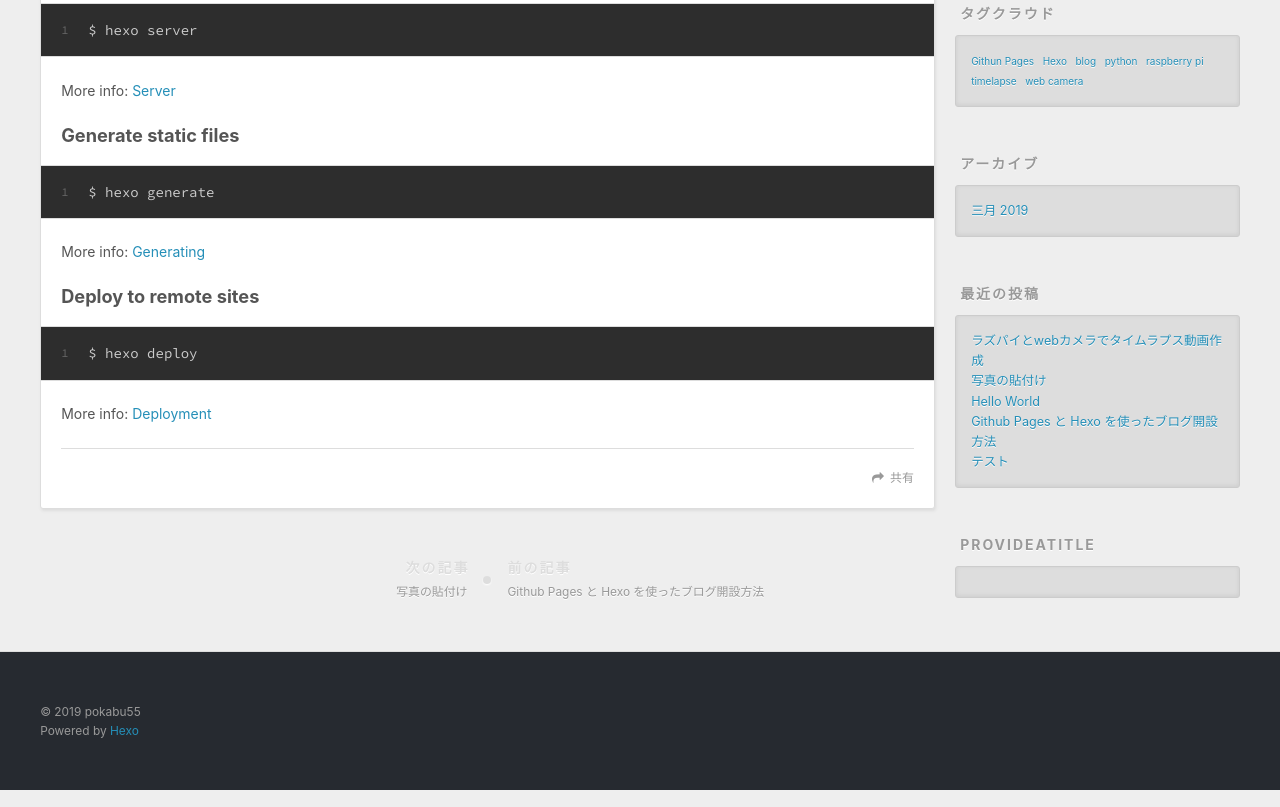
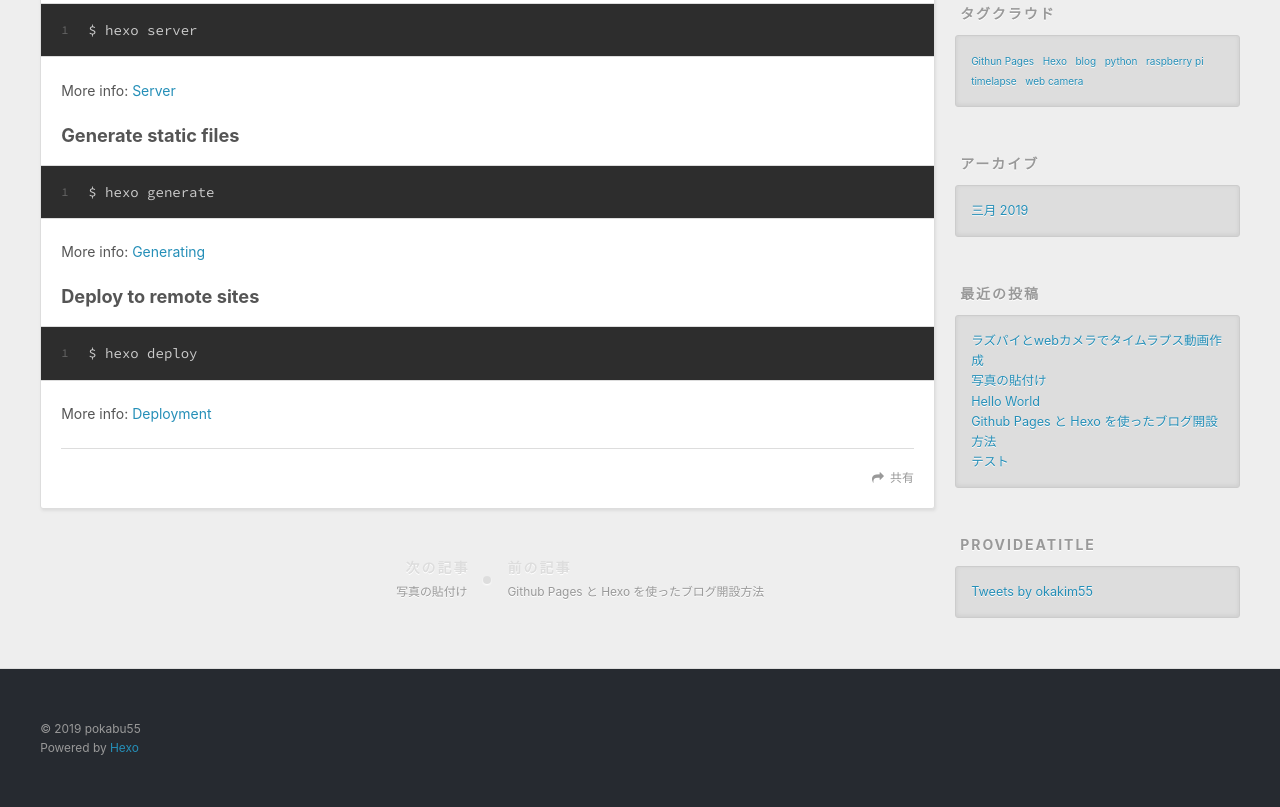
Before and after one commit to pokabu55/pokabu55.github.io, a plain HTML site: page 2019/03/05/hello-world/index.html in a window 1280 px wide. Shown: the part 766-1573 px from the top of the page. Drawn offline with nearby package versions, Linux system fonts and the light colour scheme.

Commit message:
Site updated: 2019-03-09 22:25:58

```diff
--- a/2019/03/05/hello-world/index.html
+++ b/2019/03/05/hello-world/index.html
@@ -209,7 +209,7 @@
     <div id="provideAnID" class="widget-wrap">
   <h3 class="widget-title">ProvideATitle</h3>
   <div class="widget">
-
+    <a class="twitter-timeline" href="https://twitter.com/okakim55?ref_src=twsrc%5Etfw">Tweets by okakim55</a> <script async src="https://platform.twitter.com/widgets.js" charset="utf-8"></script>
   </div>
 </div>
 
```
Also changed, not shown: 2019/03/05/テスト/index.html (+1 -1 lines), 2019/03/05/ブログ開設方法/index.html (+1 -1 lines), 2019/03/05/写真の貼付け/index.html (+1 -1 lines), 2019/03/09/ラズパイとwebカメラでタイムラプス動画作成/index.html (+1 -1 lines), archives/2019/03/index.html (+1 -1 lines), archives/2019/index.html (+1 -1 lines), archives/index.html (+1 -1 lines), categories/camera/index.html (+1 -1 lines), categories/image-processing/index.html (+1 -1 lines), categories/programming/index.html (+1 -1 lines), index.html (+1 -1 lines), tags/Githun-Pages/index.html (+1 -1 lines), tags/Hexo/index.html (+1 -1 lines), tags/blog/index.html (+1 -1 lines), 4 more files.
